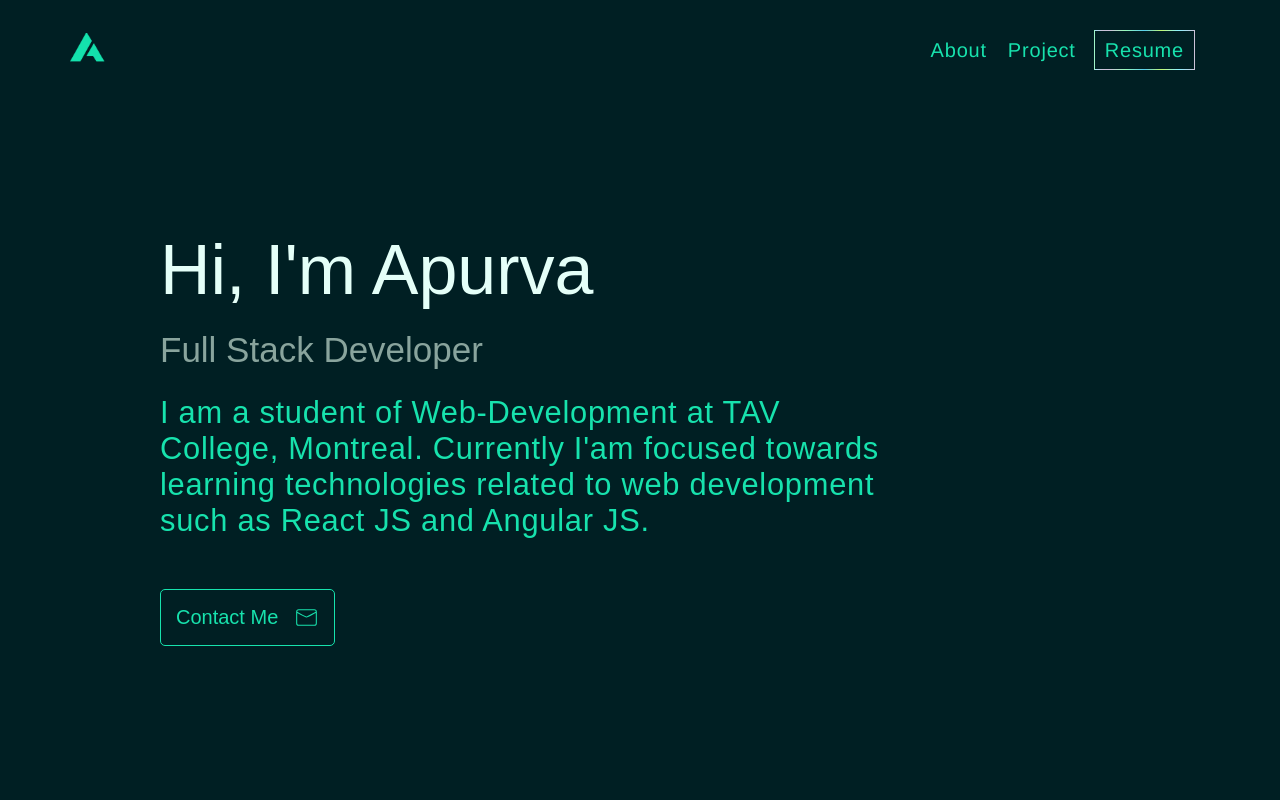
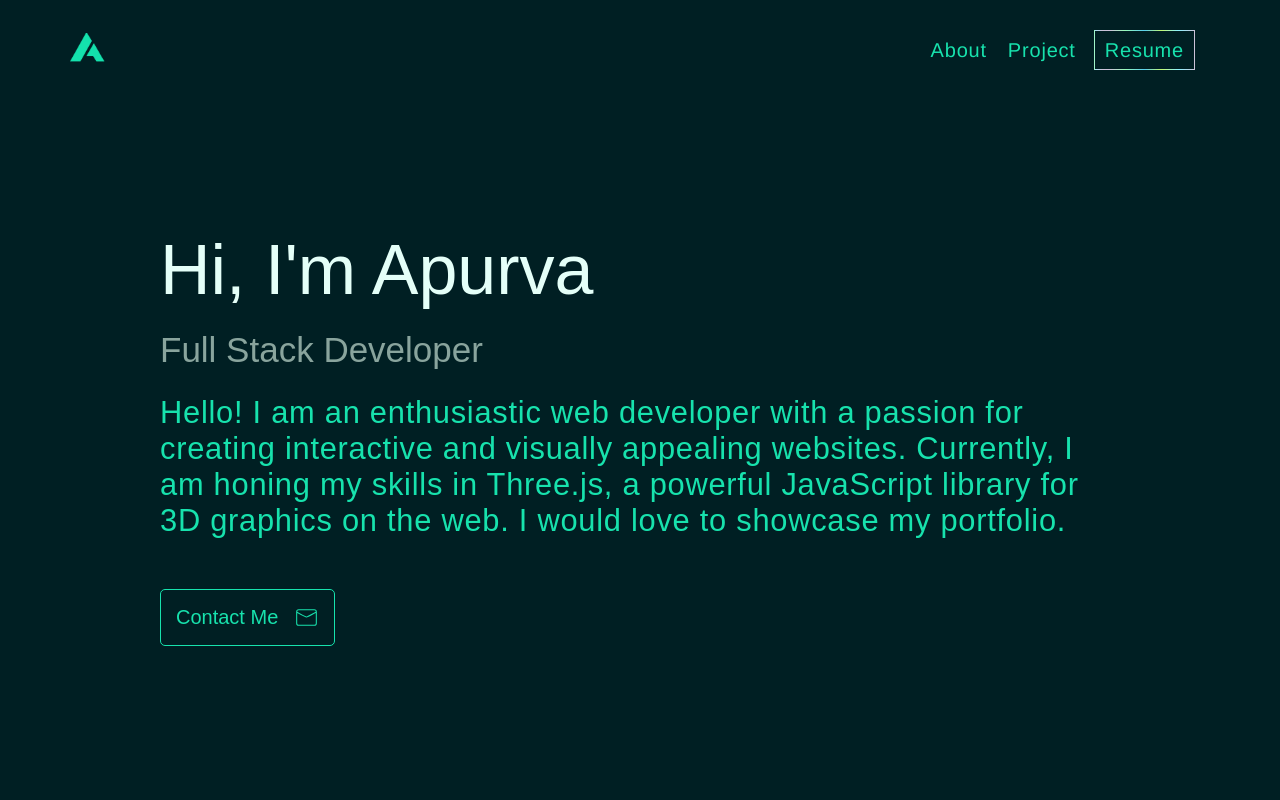
Before and after one commit to Persistent-A/apurva-portfolio, a React (Create React App) app: page / in a window 1280 px wide. Shown: the top 800 px of the page. Built offline with nearby package versions, Linux system fonts and the light colour scheme.

Commit message:
Updated introduction

```diff
--- a/src/components/Main.js
+++ b/src/components/Main.js
@@ -5,8 +5,11 @@ const Main = () => {
     <div className="main" id="main">
         <div>Hi, I'm Apurva</div>
         <div>Full Stack Developer</div>
-        <div>I am a student of Web-Development at TAV College, Montreal.
-            Currently I'am focused towards learning technologies related to web development such as React JS and Angular JS.
+        <div>Hello! I am an enthusiastic web developer with a passion for
+          creating interactive and visually appealing websites.
+          Currently, I am honing my skills in Three.js, a powerful JavaScript
+          library for 3D graphics on the web.
+          I would love to showcase my portfolio.
         </div>
         <div>
           <a href="mailto:apurva.mili@gmail.com">Contact Me <CiMail className="mail-icon"/></a>
--- a/src/components/Projects.js
+++ b/src/components/Projects.js
@@ -44,7 +44,7 @@ const Projects = () => {
               <div>2022</div>
               <div>
                 <a href="https://github.com/Persistent-A/MERN" target='_blank' rel="noopener noreferrer"><FiGithub /></a>
-                <a href="https://hms-persistent-a.vercel.app/" target='_blank' rel="noopener noreferrer"><FiExternalLink /></a>
+                <a href="https://hms-j64zf4xm4-persistent-a.vercel.app/" target='_blank' rel="noopener noreferrer"><FiExternalLink /></a>
               </div>
             </div>
             <img className="responsive_project_image" src={hmsImage} alt=""/>
@@ -95,7 +95,7 @@ const Projects = () => {
               <div>2021</div>
               <div>
                 <a href="https://github.com/Persistent-A/Tic_Tac_Toe" target='_blank' rel="noopener noreferrer"><FiGithub /></a>
-                <a href="https://tic-tac-toe-tu3j.onrender.com" target='_blank' rel="noopener noreferrer"><FiExternalLink /></a>
+                <a href="https://tic-tac-toe-persistent-a.vercel.app/" target='_blank' rel="noopener noreferrer"><FiExternalLink /></a>
               </div>
             </div>
             <img className="responsive_project_image" src={tttImage} alt=""/>
--- a/src/index.css
+++ b/src/index.css
@@ -176,6 +176,7 @@ a {
   font-family: sans-serif;
   width: 80%;
   margin: 0 auto;
+  /* border: 1px solid red; */
 }
 
 .main div:nth-of-type(1) {
@@ -193,7 +194,7 @@ a {
 .main div:nth-of-type(3) {
   font-size: calc(26px + 20 * ((50vw - 320px) / 1320));
   margin-bottom: 50px;
-  max-width: 720px;
+  /* max-width: 720px; */
   color: #17e2ad;
 
   letter-spacing: 0.024em;
```
